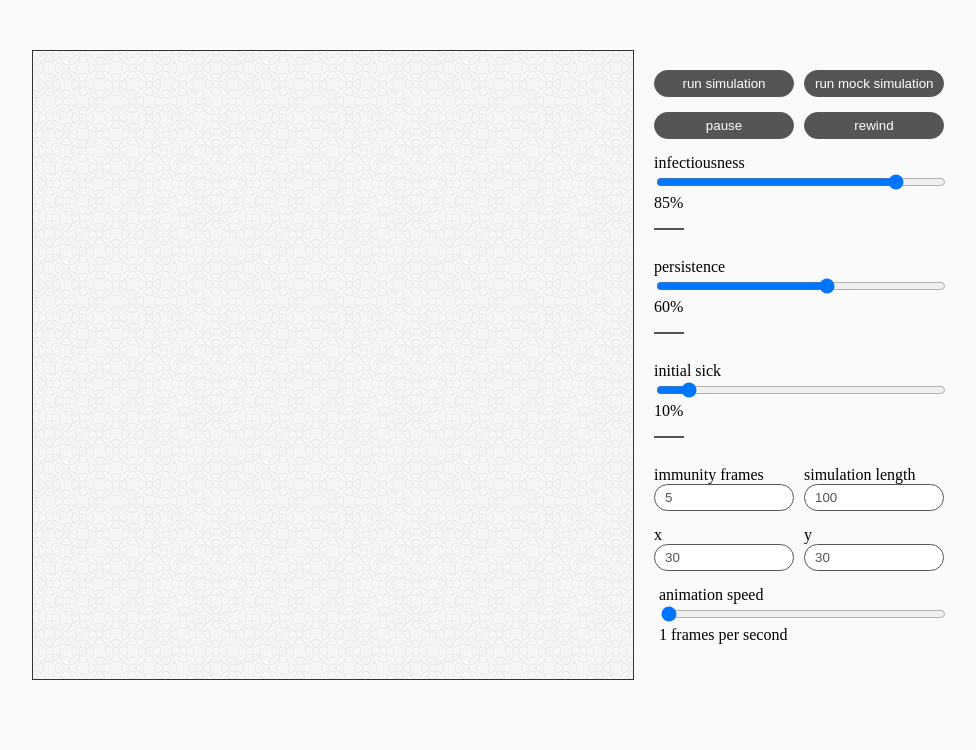
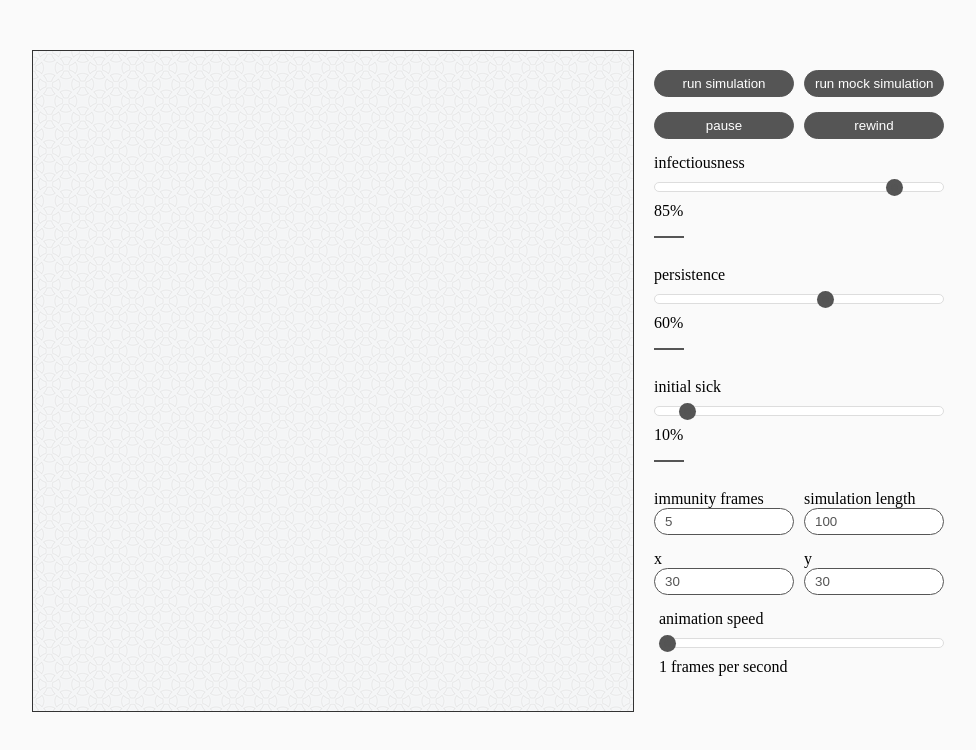
Before and after one commit to najder-k/testing, a website: page index.html in a window 1280 px wide. Shown: the whole page, without its empty margins (142-1118 px from the left). Drawn offline with nearby package versions, Linux system fonts and the light colour scheme; files that its build step writes are made by us from their sources.

Commit message:
range updates

```diff
--- a/js/main.js
+++ b/js/main.js
@@ -237,7 +237,7 @@ function generateChart(chartData) {
 	});
 	Highcharts.chart('chart', {
 		chart: {
-			type: 'areaspline',
+			type: 'line',
 			height: 400
 		},
 		title: {
--- a/scss/style.scss
+++ b/scss/style.scss
@@ -90,3 +90,44 @@ body {
       border-bottom: 2px solid #555555;
     }
   }
+
+  input[type="range"] {
+    -webkit-appearance: none !important;
+    -moz-appearance: none !important;
+    -ms-appearance: none !important;
+    -o-appearance: none !important;
+    display: inline-block;
+    height: 10px;
+    width: 250px;
+    margin: 3px 10px 20px 0;
+    background: #fff;
+    border: 1px solid #ddd;
+    border-radius: 10px;
+    display: block;
+    margin: 10px auto;
+  }
+  input[type="range"]:focus {
+    outline: none;
+  }
+  input[type="range"]::-webkit-slider-thumb {
+    -webkit-appearance: none !important;
+    background: #555555;
+    height: 15px;
+    width: 15px;
+    border: 4px solid #555555;
+    border-radius: 20px;
+    box-shadow: 0 0 0 1px #555555, 0 0 8px #555555 inset;
+    box-sizing: border-box;
+    cursor: pointer;
+    -webkit-transition: all 0.1s;
+    -moz-transition: all 0.1s;
+    -ms-transition: all 0.1s;
+    -o-transition: all 0.1s;
+  }
+  input[type="range"]::-webkit-slider-thumb:hover, input[type="range"]::-webkit-slider-thumb:active {
+    height: 20px;
+    width: 20px;
+    border: 6px solid #555555;
+    background: #fff;
+    box-shadow: 0 0 0 1px #555555, 0 0 8px transparent inset;
+  }
```
Also changed, not shown: build/css/style.css, build/js/main.js.
